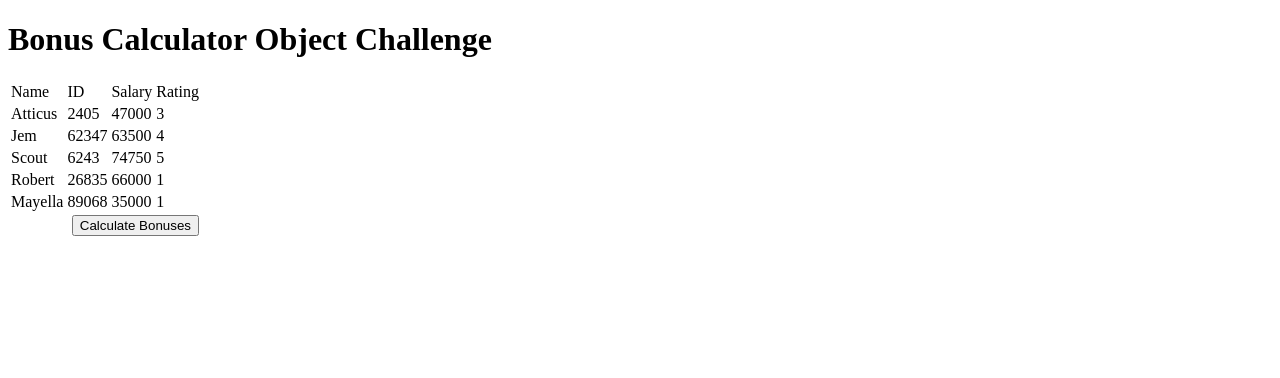
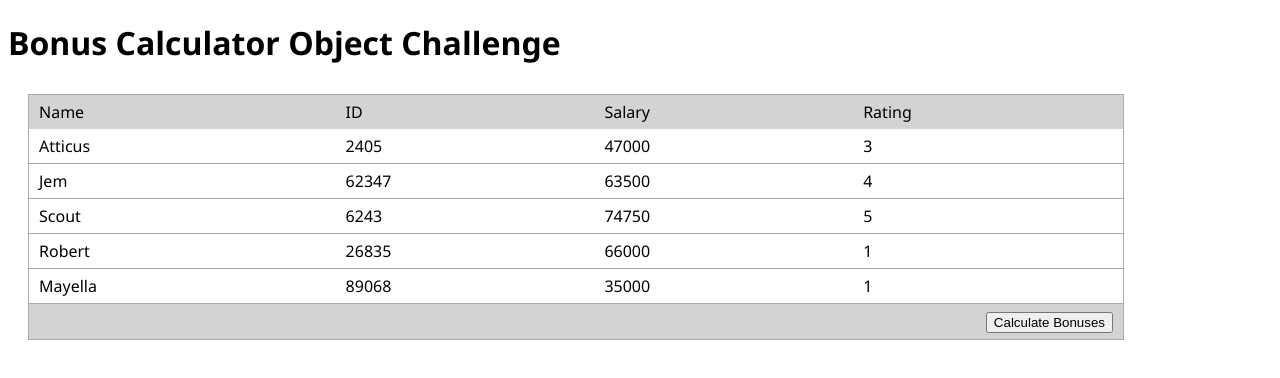
Before and after one commit to myronschippers/bonus-calculator, a plain HTML site: page index.html in a window 1280 px wide. Drawn offline with Linux system fonts and the light colour scheme.

Commit message:
styling a clean table for the display of generic, static  data

```diff
--- a/client.js
+++ b/client.js
@@ -181,6 +181,10 @@ function clickCalcBonus(event) {
     console.log('clicked Calculate Bonus');
 }
 
+/**
+ * Uses the `employees` array to render the original employee data to the DOM.
+ * table selector - `.js-employees`
+ */
 function renderEmployees() {
     const $employeesTable = $('.js-employees');
 
@@ -189,10 +193,10 @@ function renderEmployees() {
     for (let i = 0; i < employees.length; i++) {
         const employee = employees[i];
         const rowElement = '<tr>'
-            + '<td>' + employee.name + '</td>'
-            + '<td>' + employee.employeeNumber + '</td>'
-            + '<td>' + employee.annualSalary + '</td>'
-            + '<td>' + employee.reviewRating + '</td>'
+            + '<td class="cleanTable-cell">' + employee.name + '</td>'
+            + '<td class="cleanTable-cell">' + employee.employeeNumber + '</td>'
+            + '<td class="cleanTable-cell">' + employee.annualSalary + '</td>'
+            + '<td class="cleanTable-cell">' + employee.reviewRating + '</td>'
         + '</tr>';
 
         $employeesTable.append(rowElement);
--- a/index.html
+++ b/index.html
@@ -11,20 +11,20 @@
     <h1>Bonus Calculator Object Challenge</h1>
 
     <div class="container">
-      <table>
-        <thead>
+      <table cellspacing="0" class="cleanTable">
+        <thead class="cleanTable-hd">
           <tr>
-            <td>Name</td>
-            <td>ID</td>
-            <td>Salary</td>
-            <td>Rating</td>
+            <td class="cleanTable-cell">Name</td>
+            <td class="cleanTable-cell">ID</td>
+            <td class="cleanTable-cell">Salary</td>
+            <td class="cleanTable-cell">Rating</td>
           </tr>
         </thead>
-        <tbody class="js-employees">
+        <tbody class="cleanTable-bd js-employees">
         </tbody>
-        <tfoot>
+        <tfoot class="cleanTable-ft">
           <tr>
-            <td colspan="4" class="utlText-alnRight">
+            <td colspan="4" class="cleanTable-cell">
               <button class="js-calcBonuses">Calculate Bonuses</button>
             </td>
           </tr>
--- a/style.css
+++ b/style.css
@@ -1,9 +1,56 @@
+html,
+body {
+    font-family: 'Segoe UI', Tahoma, sans-serif, Arial, sans-serif
+}
+
 /* --------------------------------------------------------
 Utility Text
 -------------------------------------------------------- */
 
 .utlText-alnRight {
     text-align: right;
+}
+
+/* --------------------------------------------------------
+Container
+-------------------------------------------------------- */
+
+.container {
+    width: 960px;
+    max-width: 100%;
+    padding: 8px 20px;
+    box-sizing: border-box;
+}
+
+/* --------------------------------------------------------
+Clean Table
+-------------------------------------------------------- */
+
+.cleanTable {
+    width: 100%;
+    background: #ffffff;
+    border: 1px solid #a9a9a9;
+}
+
+.cleanTable-hd,
+.cleanTable-ft {
+    background: #d3d3d3;
+}
+
+.cleanTable-hd {
+    border-bottom: 1px solid #a9a9a9;
+}
+
+.cleanTable-bd > * > * {
+    border-bottom: 1px solid #a9a9a9;
+}
+
+.cleanTable-ft {
+    text-align: right;
+}
+
+.cleanTable-cell {
+    padding: 6px 10px;
 }
 
 /* --------------------------------------------------------
```
Also changed, not shown: 1 other file.
